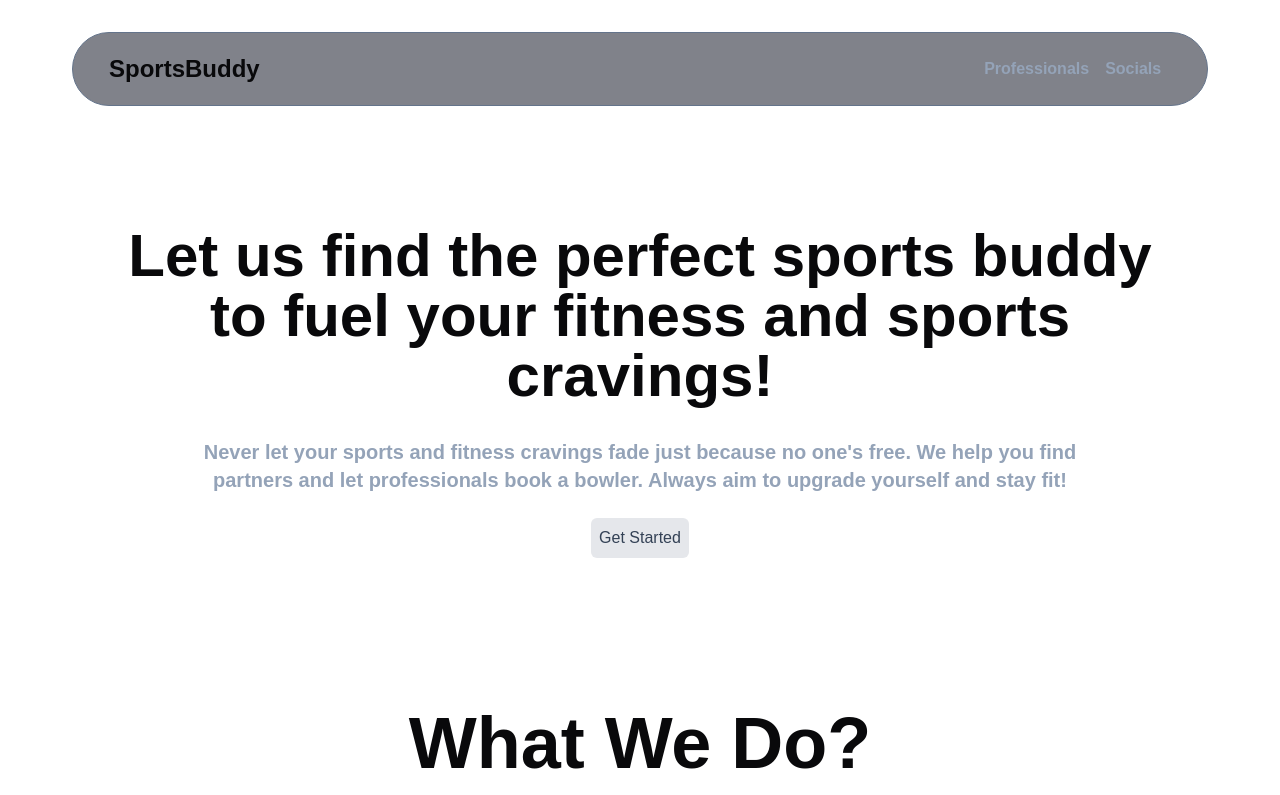
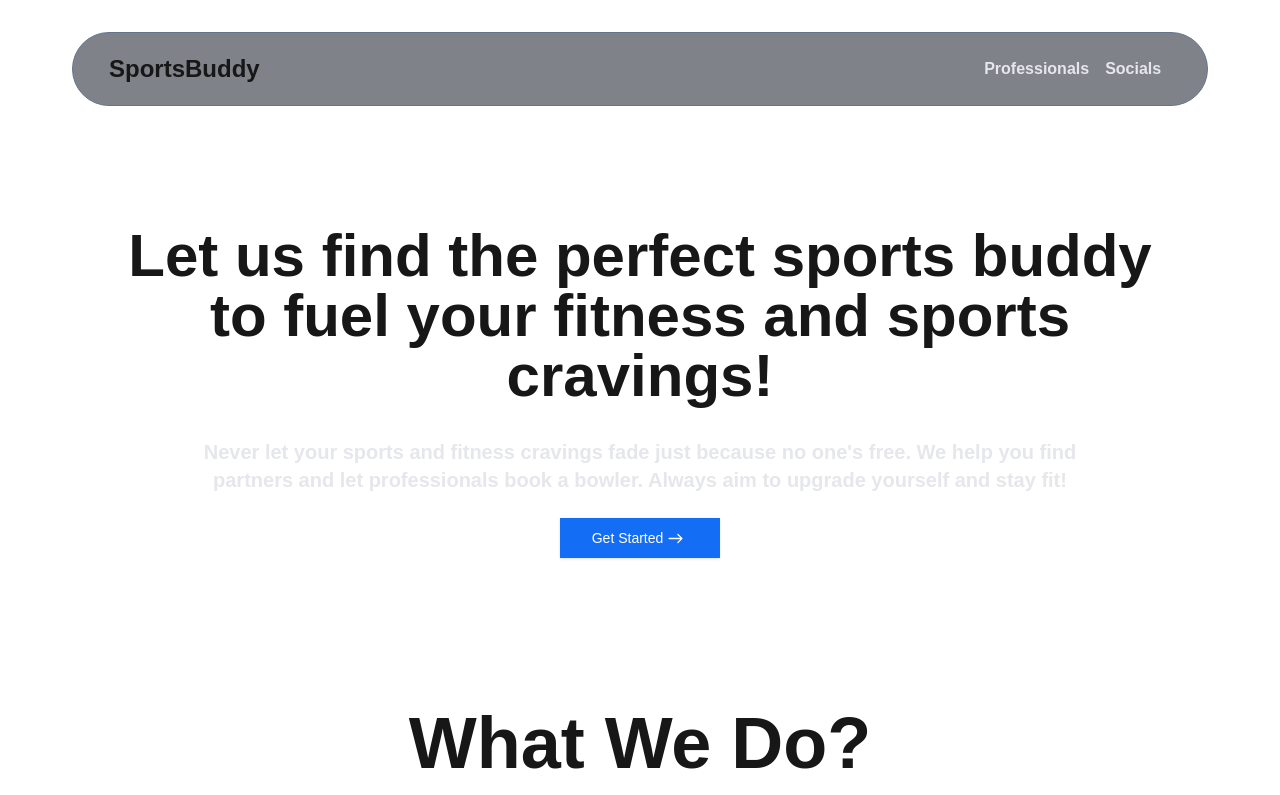
Before and after one commit to rishang14/FindYourMate, a Next.js app: page / in a window 1280 px wide. Shown: the top 795 px of the page. Built offline with nearby package versions, Linux system fonts and the light colour scheme.

Commit message:
refinement plus added  shadcn ui and react icons

```diff
--- /dev/null
+++ b/app/Component/Button.tsx
@@ -0,0 +1,59 @@
+import * as React from "react"
+import { Slot } from "@radix-ui/react-slot"
+import { cva, type VariantProps } from "class-variance-authority"
+import {motion} from "framer-motion"
+
+import { cn } from "@/lib/utils"
+
+const buttonVariants = cva(
+  "inline-flex items-center justify-center whitespace-nowrap rounded-md text-sm font-medium transition-colors focus-visible:outline-none focus-visible:ring-1 focus-visible:ring-ring disabled:pointer-events-none disabled:opacity-50",
+  {
+    variants: {
+      variant: {
+        default:
+          "bg-primary text-primary-foreground shadow hover:bg-primary/90",
+        destructive:
+          "bg-destructive text-destructive-foreground shadow-sm hover:bg-destructive/90",
+        outline:
+          "border border-input bg-background shadow-sm hover:bg-accent hover:text-accent-foreground",
+        secondary:
+          "bg-secondary text-secondary-foreground shadow-sm hover:bg-secondary/80",
+        ghost: "hover:bg-accent hover:text-accent-foreground",
+        link: "text-primary underline-offset-4 hover:underline",
+      },
+      size: {
+        default: "h-9 px-4 py-2",
+        sm: "h-8 rounded-md px-3 text-xs",
+        lg: "h-10 rounded-md px-8",
+        icon: "h-9 w-9",
+      },
+    },
+    defaultVariants: {
+      variant: "default",
+      size: "default",
+    },
+  }
+)
+
+export interface ButtonProps
+  extends React.ButtonHTMLAttributes<HTMLButtonElement>,
+    VariantProps<typeof buttonVariants> {
+  asChild?: boolean
+}
+
+const Button = React.forwardRef<HTMLButtonElement, ButtonProps>(
+  ({ className, variant, size, asChild = false, ...props }, ref) => {
+    const Comp = asChild ? Slot : "button"
+    return (
+      <Comp
+        className={cn(buttonVariants({ variant, size, className }))}
+        ref={ref}
+        {...props}
+      />
+    )
+  }
+)
+Button.displayName = "Button"
+const MotionButton=motion(Button)
+
+export { MotionButton, buttonVariants }
--- a/app/LandingPage/Feature.tsx
+++ b/app/LandingPage/Feature.tsx
@@ -16,7 +16,7 @@
         >
           <h1 className="lg:text-7xl md:text-5xl text-3xl font-bold text-center p-3">What We Do?</h1>
           <motion.p
-            className="text-xl text-center font-bold  text-slate-400"
+            className="text-xl text-center font-bold  text-gray-200"
             initial={{ y: 20, x: 20, fontWeight: 100 }}
             whileInView={{ y: 0, x: 0, fontWeight: 700 }}
             transition={{ duration: 1.4, ease: "easeInOut",repeatType:"reverse" }}
--- a/app/LandingPage/Header.tsx
+++ b/app/LandingPage/Header.tsx
@@ -2,6 +2,9 @@
 
 import React from "react";
 import { motion } from "framer-motion";
+import { MotionButton, } from "../Component/Button";
+import { IoIosArrowRoundForward } from "react-icons/io";
+
 
 type props = {
   heading: string;
@@ -47,19 +50,18 @@
             duration: 1,
           }}
         >
-          <p className="lg:text-xl  text-center font-bold text-slate-400">
+          <p className="lg:text-xl  text-center font-bold text-gray-200">
             {props.para}
           </p>
         </motion.div>
         <div className="flex justify-center p-4 items-center ">
-              <motion.button
-                className="p-2 rounded-md  bg-gray-200 text-slate-700"
-                initial={{ background: "#fff" }}
-                whileInView={{ background: " #e5e7eb" }}
-                transition={{ duration: 1 }}
-              >
-                {props.button}
-              </motion.button>
+         <MotionButton   className=" hover:bg-[#2860b4]" variant={"default"} size={"lg"}
+         initial={{background:"#fff",color:"black"}}
+         whileInView={{background:"#146ef5",color:"#fff"}}
+         whileHover={{scale:1.2}}
+         >
+           Get Started  <IoIosArrowRoundForward color="#fff" size={"25px"}/>
+         </MotionButton>
         </div>
       </div>
     </>
--- a/app/LandingPage/Nav.tsx
+++ b/app/LandingPage/Nav.tsx
@@ -20,7 +20,7 @@
       {
         Links.map((item,index) =>{
           return (
-            <Link  href={item.href} className='text-slate-400 font-bold hover:text-cyan-400' key={index} > {item.name}</Link>
+            <Link  href={item.href} className='text-gray-200 font-bold hover:text-blue-400' key={index} > {item.name}</Link>
           )
         })
       }
--- a/app/globals.css
+++ b/app/globals.css
@@ -2,7 +2,21 @@
 @tailwind components;
 @tailwind utilities;
 
+:root {
+  --background: #ffffff;
+  --foreground: #171717;
+}
+
+@media (prefers-color-scheme: dark) {
+  :root {
+    --background: rgb(2, 3, 9);
+    --foreground: #ededed;
+  }
+}
+
 body {
+  color: var(--foreground);
+  background: var(--background);
   font-family: Arial, Helvetica, sans-serif;
 }
 
@@ -11,68 +25,3 @@
     text-wrap: balance;
   }
 }
-
-@layer base {
-  :root {
-    --background: 0 0% 100%;
-    --foreground: 240 10% 3.9%;
-    --card: 0 0% 100%;
-    --card-foreground: 240 10% 3.9%;
-    --popover: 0 0% 100%;
-    --popover-foreground: 240 10% 3.9%;
-    --primary: 240 5.9% 10%;
-    --primary-foreground: 0 0% 98%;
-    --secondary: 240 4.8% 95.9%;
-    --secondary-foreground: 240 5.9% 10%;
-    --muted: 240 4.8% 95.9%;
-    --muted-foreground: 240 3.8% 46.1%;
-    --accent: 240 4.8% 95.9%;
-    --accent-foreground: 240 5.9% 10%;
-    --destructive: 0 84.2% 60.2%;
-    --destructive-foreground: 0 0% 98%;
-    --border: 240 5.9% 90%;
-    --input: 240 5.9% 90%;
-    --ring: 240 10% 3.9%;
-    --chart-1: 12 76% 61%;
-    --chart-2: 173 58% 39%;
-    --chart-3: 197 37% 24%;
-    --chart-4: 43 74% 66%;
-    --chart-5: 27 87% 67%;
-    --radius: 0.5rem;
-  }
-  .dark {
-    --background: 240 10% 3.9%;
-    --foreground: 0 0% 98%;
-    --card: 240 10% 3.9%;
-    --card-foreground: 0 0% 98%;
-    --popover: 240 10% 3.9%;
-    --popover-foreground: 0 0% 98%;
-    --primary: 0 0% 98%;
-    --primary-foreground: 240 5.9% 10%;
-    --secondary: 240 3.7% 15.9%;
-    --secondary-foreground: 0 0% 98%;
-    --muted: 240 3.7% 15.9%;
-    --muted-foreground: 240 5% 64.9%;
-    --accent: 240 3.7% 15.9%;
-    --accent-foreground: 0 0% 98%;
-    --destructive: 0 62.8% 30.6%;
-    --destructive-foreground: 0 0% 98%;
-    --border: 240 3.7% 15.9%;
-    --input: 240 3.7% 15.9%;
-    --ring: 240 4.9% 83.9%;
-    --chart-1: 220 70% 50%;
-    --chart-2: 160 60% 45%;
-    --chart-3: 30 80% 55%;
-    --chart-4: 280 65% 60%;
-    --chart-5: 340 75% 55%;
-  }
-}
-
-@layer base {
-  * {
-    @apply border-border;
-  }
-  body {
-    @apply bg-background text-foreground;
-  }
-}
--- a/package.json
+++ b/package.json
@@ -10,6 +10,7 @@
   },
   "dependencies": {
     "@radix-ui/react-icons": "^1.3.0",
+    "@radix-ui/react-slot": "^1.1.0",
     "class-variance-authority": "^0.7.0",
     "clsx": "^2.1.1",
     "framer-motion": "^11.9.0",
@@ -17,6 +18,7 @@
     "next": "14.2.13",
     "react": "^18",
     "react-dom": "^18",
+    "react-icons": "^5.3.0",
     "tailwind-merge": "^2.5.2",
     "tailwindcss-animate": "^1.0.7"
   },
```
Also changed, not shown: 1 other file (tests, documents, lock files or other folders).
